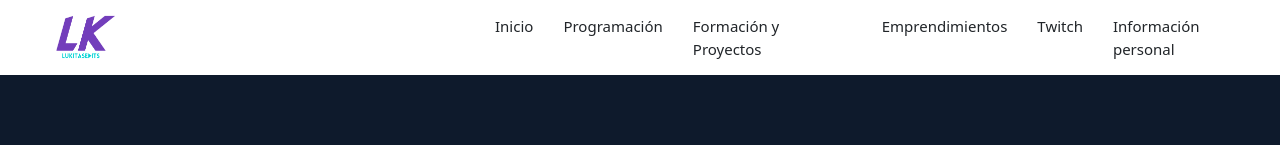
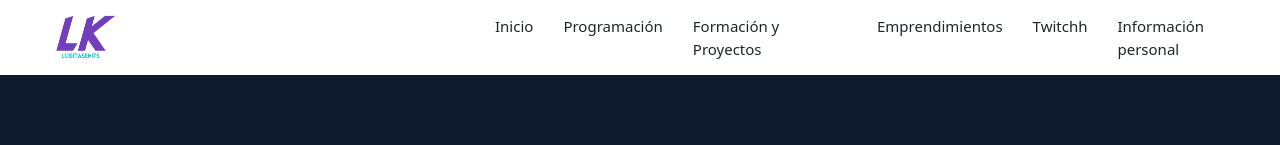
Before and after one commit to Lukitasedits/lukitasedits-page, an Angular app: page /informacion-personal in a window 1280 px wide. Shown: the top 145 px of the page. Built offline with nearby package versions, Linux system fonts and the light colour scheme.

Commit message:
modificando las rutas 4

```diff
--- a/src/app/header/header.component.html
+++ b/src/app/header/header.component.html
@@ -23,7 +23,7 @@
       <span routerLink="/programacion" routerLinkActive="Active">Programación</span>
       <span routerLink="/formacion" routerLinkActive="Active">Formación y Proyectos</span>
       <span routerLink="/emprendimientos" routerLinkActive="Active">Emprendimientos</span>
-      <span routerLink="/twitch" routerLinkActive="Active">Twitch</span>
+      <span routerLink="/twitch" routerLinkActive="Active">Twitchh</span>
       <span routerLink="/informacion-personal" routerLinkActive="Active">Información personal</span>
     </nav>
   </header>
```
